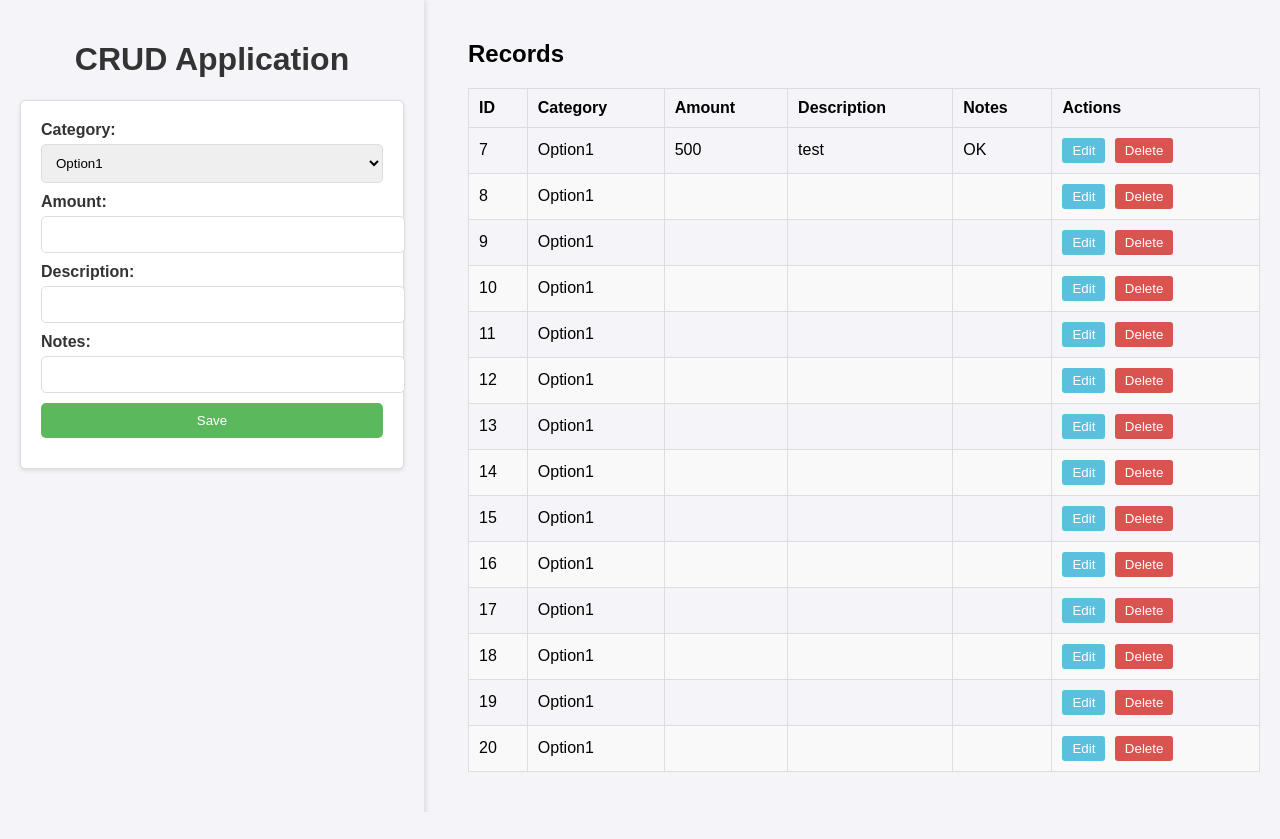
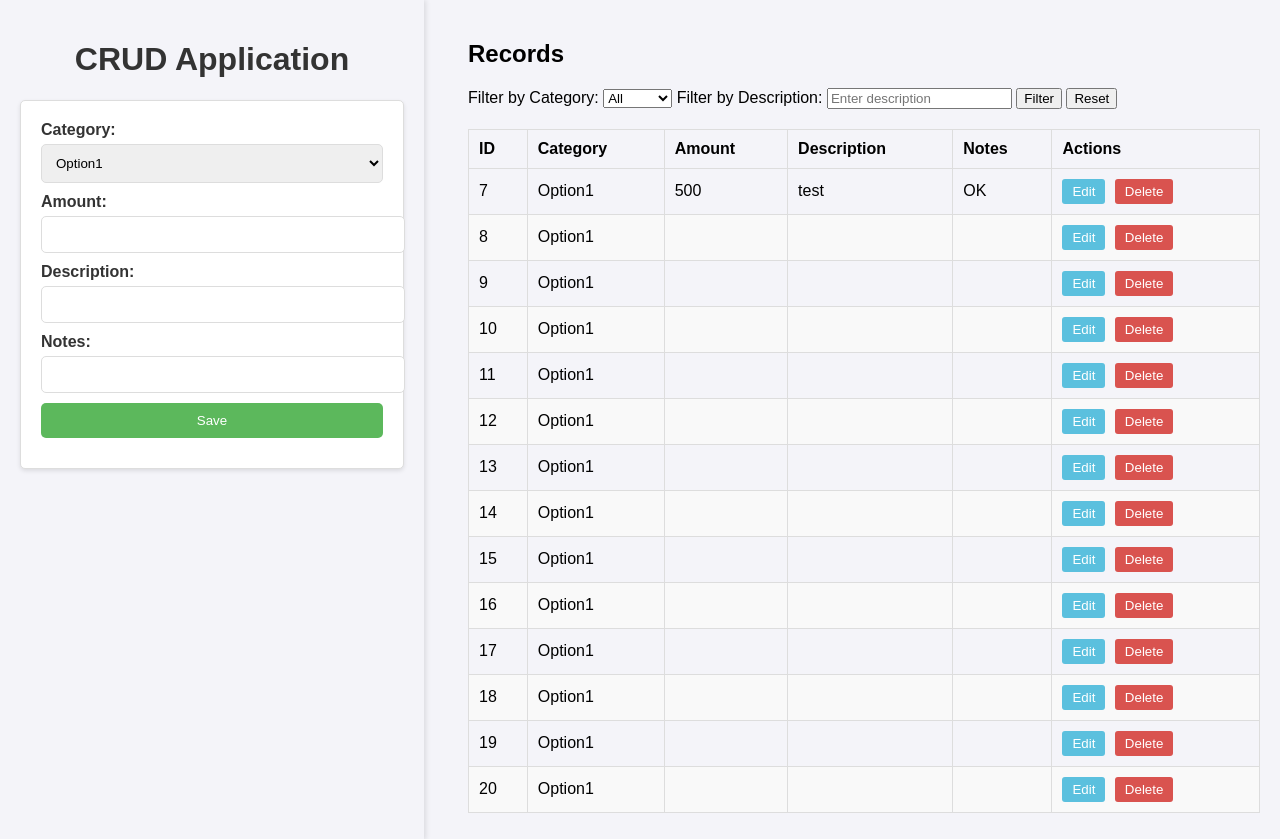
Before and after one commit to ryu-f67/test-app, a Flask app: page / in a window 1280 px wide. Shown: the top 839 px of the page. Before the commit the page ends 812 px from the top, so only its background shows below. Run offline with Flask 3, Linux system fonts and the light colour scheme; data comes from the database, SQL or seed files in the repository.

Commit message:
filter追加

```diff
--- a/crud-app/static/styles.css
+++ b/crud-app/static/styles.css
@@ -12,7 +12,7 @@ body {
 }
 
 .form-container {
-    width: 30%; /* Slightly reduce the width */
+    width: 30%; /* Set the width to 30% */
     padding: 20px;
     background-color: #f4f4f9;
     position: fixed;
@@ -22,7 +22,7 @@ body {
 }
 
 .table-container {
-    width: 65%; /* Increase the width accordingly */
+    width: 65%; /* Set the width to 65% */
     margin-left: 35%; /* Adjust the margin to match the form's width */
     padding: 20px;
 }
--- a/crud-app/templates/index.html
+++ b/crud-app/templates/index.html
@@ -31,6 +31,19 @@
 
         <div class="table-container">
             <h2>Records</h2>
+            <div class="filter-container">
+                <label for="filter-category">Filter by Category:</label>
+                <select id="filter-category">
+                    <option value="">All</option>
+                    <option value="Option1">Option1</option>
+                    <option value="Option2">Option2</option>
+                    <option value="Option3">Option3</option>
+                </select>
+                <label for="filter-description">Filter by Description:</label>
+                <input type="text" id="filter-description" placeholder="Enter description">
+                <button id="filter-button">Filter</button>
+                <button id="reset-button">Reset</button>
+            </div>
             <table id="records-table" border="1">
                 <thead>
                     <tr>
@@ -49,10 +62,20 @@
 
     <script>
         $(document).ready(function() {
-            function loadRecords() {
+            function loadRecords(filters = {}) {
                 $.get('/api/records', function(data) {
+                    let filteredData = data;
+
+                    if (filters.category) {
+                        filteredData = filteredData.filter(record => record[1] === filters.category);
+                    }
+
+                    if (filters.description) {
+                        filteredData = filteredData.filter(record => record[3].toLowerCase().includes(filters.description.toLowerCase()));
+                    }
+
                     $('#records-table tbody').empty();
-                    data.forEach(record => {
+                    filteredData.forEach(record => {
                         $('#records-table tbody').append(`
                             <tr>
                                 <td>${record[0]}</td>
@@ -82,7 +105,6 @@
                     notes: $('#notes').val()
                 };
                 if (recordId) {
-                    // Edit existing record
                     $.ajax({
                         url: `/api/records/${recordId}`,
                         method: 'PUT',
@@ -95,7 +117,6 @@
                         }
                     });
                 } else {
-                    // Add new record
                     $.ajax({
                         url: '/api/records',
                         method: 'POST',
@@ -133,6 +154,19 @@
                     }
                 });
             });
+
+            $('#filter-button').on('click', function() {
+                const category = $('#filter-category').val();
+                const description = $('#filter-description').val();
+                const filters = { category, description };
+                loadRecords(filters);
+            });
+
+            $('#reset-button').on('click', function() {
+                $('#filter-category').val('');
+                $('#filter-description').val('');
+                loadRecords();
+            });
         });
     </script>
 </body>
```
